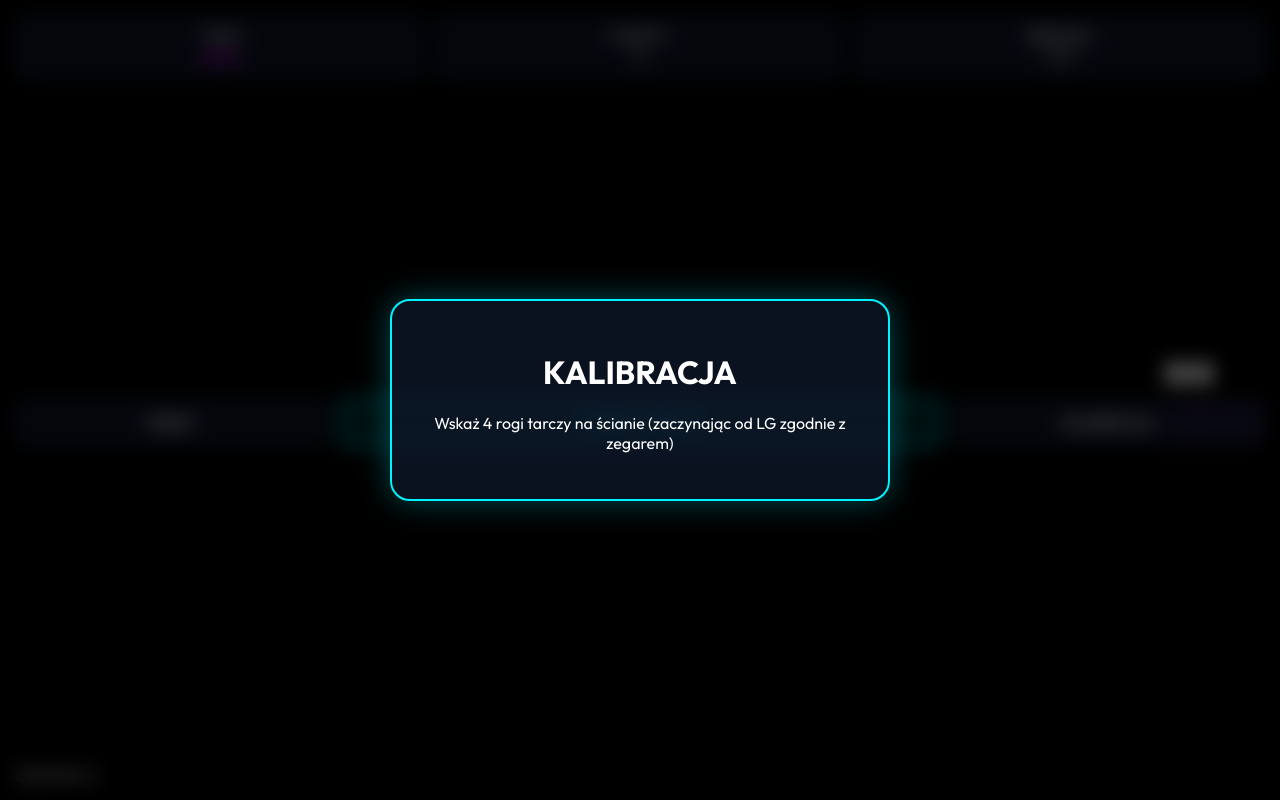
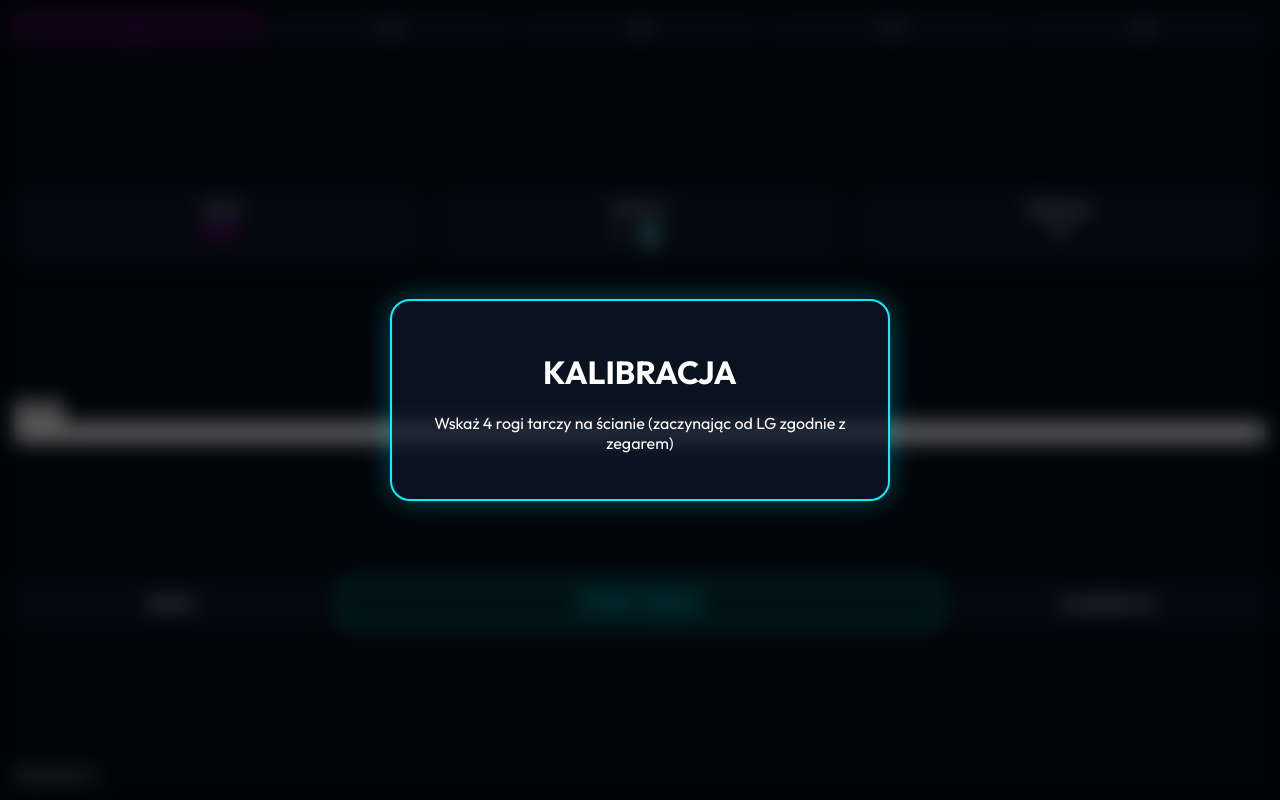
Before and after one commit to LukaszDabros/Antigravity, a PHP site: page / in a window 1280 px wide. Run offline with PHP 8.4, Linux system fonts and the light colour scheme.

Commit message:
Feature: 5-Player System, Player Initials, and Session-only Reset

```diff
--- a/virtual-shooting-range-mobile/app.js
+++ b/virtual-shooting-range-mobile/app.js
@@ -25,14 +25,20 @@ let state = {
     isCalibrating: true,
     calibrationStep: 0,
     corners: [], // [tl, tr, br, bl]
-    score: 0,
-    shots: 0,
-    sessionShots: 0,
-    sessionScore: 0,
     isArmed: true,
     threshold: 230,
     lastShotTime: 0,
     zoom: 1.0,
+
+    // Gracze
+    players: [
+        { name: "Gracz 1", score: 0, shots: 0, hits: [] },
+        { name: "Gracz 2", score: 0, shots: 0, hits: [] },
+        { name: "Gracz 3", score: 0, shots: 0, hits: [] },
+        { name: "Gracz 4", score: 0, shots: 0, hits: [] },
+        { name: "Gracz 5", score: 0, shots: 0, hits: [] }
+    ],
+    activePlayer: 0,
 
     // Sesje
     mode: 'FREE', // FREE, PRECISION, SPEED
@@ -50,6 +56,8 @@ let state = {
 function loadSettings() {
     const saved = localStorage.getItem('laser_range_calib');
     const savedZoom = localStorage.getItem('laser_range_zoom');
+    const savedPlayers = localStorage.getItem('laser_range_players');
+
     if (saved) {
         state.corners = JSON.parse(saved);
         state.isCalibrating = false;
@@ -60,6 +68,10 @@ function loadSettings() {
     if (savedZoom) {
         state.zoom = parseFloat(savedZoom);
         applyZoom();
+    }
+    if (savedPlayers) {
+        state.players = JSON.parse(savedPlayers);
+        updatePlayerButtons();
     }
 }
 
@@ -135,22 +147,59 @@ function calculateScore(x, y) {
     return 0;
 }
 
-// 3. Punktacja i Sesje
+// 3. Zarządzanie Graczami
+function updatePlayerButtons() {
+    const btns = document.querySelectorAll('.player-btn');
+    btns.forEach((btn, i) => {
+        const p = state.players[i];
+        // Inicjał z imienia (np. "Adam" -> "1. A")
+        const initial = p.name ? p.name.charAt(0).toUpperCase() : '?';
+        btn.innerText = `${i+1}. ${initial}`;
+        btn.classList.toggle('active', i === state.activePlayer);
+
+        // Zdarzenia dla przycisków graczy
+        btn.onclick = () => switchPlayer(i);
+
+        // Długie naciśnięcie dla edycji imienia
+        let timer;
+        btn.onmousedown = btn.ontouchstart = () => {
+            timer = setTimeout(() => editPlayerName(i), 800);
+        };
+        btn.onmouseup = btn.ontouchend = () => clearTimeout(timer);
+    });
+}
+
+function switchPlayer(index) {
+    if (state.sessionState === 'ACTIVE') return alert("Zakończ sesję przed zmianą gracza!");
+    state.activePlayer = index;
+    updatePlayerButtons();
+    updateUI();
+    drawTarget();
+    if(navigator.vibrate) navigator.vibrate(20);
+}
+
+function editPlayerName(index) {
+    const newName = prompt("Wpisz imię zawodnika:", state.players[index].name);
+    if (newName && newName.trim().length > 0) {
+        state.players[index].name = newName.trim();
+        localStorage.setItem('laser_range_players', JSON.stringify(state.players));
+        updatePlayerButtons();
+    }
+}
+
+// 4. Punktacja i Sesje
 function processShot(x, y) {
     if (Date.now() - state.lastShotTime < 400) return;
-
-    // Jeśli sesja jest aktywna, sprawdzamy warunki
     if (state.sessionState !== 'ACTIVE' && state.mode !== 'FREE') return;
 
     const points = calculateScore(x, y);
     if (points === 0) return;
 
-    state.shots++;
-    state.score += points;
-
-    // Statystyki sesji
-    state.sessionShots++;
-    state.sessionScore += points;
+    // Dodanie trefienia do aktywnego gracza
+    const p = state.players[state.activePlayer];
+    p.shots++;
+    p.score += points;
+    p.hits.push({ x, y, points, time: Date.now() });
 
     updateUI();
     shotSound.currentTime = 0;
@@ -158,25 +207,37 @@ function processShot(x, y) {
     drawHit(x, y);
     state.lastShotTime = Date.now();
 
-    // Koniec sesji "Precyzja"
-    if (state.mode === 'PRECISION' && state.sessionShots >= 10) {
+    if (state.mode === 'PRECISION' && p.shots >= 10) {
         endSession();
     }
 }
 
 function updateUI() {
-    scoreEl.innerText = state.score;
-    avgValEl.innerText = state.shots > 0 ? (state.score / state.shots).toFixed(1) : "0.0";
+    const p = state.players[state.activePlayer];
+    scoreEl.innerText = p.score;
+    avgValEl.innerText = p.shots > 0 ? (p.score / p.shots).toFixed(1) : "0.0";
     modeValEl.innerText = state.mode;
+    lastValEl.innerText = p.hits.length > 0 ? p.hits[p.hits.length - 1].points : "0";
 }
 
-// Tryby treningowe
-document.getElementById('mode-toggle').onclick = () => {
+document.getElementById('mode-selector').onclick = () => {
     const modes = ['FREE', 'PRECISION', 'SPEED'];
     let idx = modes.indexOf(state.mode);
     state.mode = modes[(idx + 1) % modes.length];
     updateUI();
-    if(navigator.vibrate) navigator.vibrate(20);
+    if(navigator.vibrate) navigator.vibrate(30);
+};
+
+document.getElementById('reset-session-btn').onclick = () => {
+    if (confirm("Wyczyścić tarcze i wyniki tylko dla tego gracza?")) {
+        const p = state.players[state.activePlayer];
+        p.score = 0;
+        p.shots = 0;
+        p.hits = [];
+        updateUI();
+        drawTarget();
+        if(navigator.vibrate) navigator.vibrate(50);
+    }
 };
 
 document.getElementById('start-session-btn').onclick = startSession;
@@ -185,8 +246,14 @@ function startSession() {
     if (state.isCalibrating) return alert("Najpierw skalibruj tarczę!");
 
     state.sessionState = 'COUNTDOWN';
-    state.sessionScore = 0;
-    state.sessionShots = 0;
+    // Czyścimy wyniki sesji dla aktywnego gracza jeśli tryb tego wymaga
+    const p = state.players[state.activePlayer];
+    if (state.mode !== 'FREE') {
+        p.score = 0;
+        p.shots = 0;
+        p.hits = [];
+    }
+
     uiCtx.clearRect(0, 0, uiCanvas.width, uiCanvas.height);
     drawTarget();
 
@@ -224,9 +291,10 @@ function startSpeedTimer() {
 
 function endSession() {
     state.sessionState = 'IDLE';
-    resScoreEl.innerText = state.sessionScore;
-    resShotsEl.innerText = state.sessionShots;
-    resAvgEl.innerText = state.sessionShots > 0 ? (state.sessionScore / state.sessionShots).toFixed(1) : "0.0";
+    const p = state.players[state.activePlayer];
+    resScoreEl.innerText = p.score;
+    resShotsEl.innerText = p.shots;
+    resAvgEl.innerText = p.shots > 0 ? (p.score / p.shots).toFixed(1) : "0.0";
     resultModal.classList.add('active');
 }
 
@@ -253,6 +321,10 @@ function drawTarget() {
         uiCtx.strokeStyle = (10-i) >= 7 ? 'rgba(0, 243, 255, 0.4)' : 'rgba(255, 255, 255, 0.1)';
         uiCtx.stroke();
     });
+
+    // Rysowanie trafień aktywnego gracza
+    const p = state.players[state.activePlayer];
+    p.hits.forEach(hit => drawHit(hit.x, hit.y));
 
     uiCtx.strokeStyle = 'cyan';
     uiCtx.lineWidth = 2;
@@ -402,4 +474,6 @@ window.addEventListener('touchmove', (e) => { e.preventDefault(); doDrag(e.touch
 window.addEventListener('mouseup', stopDrag);
 window.addEventListener('touchend', stopDrag);
 
+// Inicjalizacja przycisków na starcie
+updatePlayerButtons();
 initCamera();
--- a/virtual-shooting-range-mobile/index.html
+++ b/virtual-shooting-range-mobile/index.html
@@ -9,23 +9,35 @@
 </head>
 <body class="cyber-theme">
     <div id="app">
-        <!-- Warstwa tła (Kamera) -->
+        <!-- Podgląd wideo i celownik -->
         <div class="video-container">
             <video id="camera-feed" autoplay playsinline muted></video>
-            <canvas id="detection-canvas"></canvas> <!-- Ukryty do analizy -->
-            <canvas id="ui-canvas"></canvas> <!-- Widoczna tarcza i trafienia -->
+            <canvas id="detection-canvas"></canvas>
+            <canvas id="ui-canvas"></canvas>
         </div>
 
         <!-- Nakładka UI (HUD) -->
         <div id="hud" class="flex-column">
+            <!-- Pasek Graczy -->
+            <div id="players-bar" class="flex-row">
+                <button class="player-btn active" data-id="0">1. P</button>
+                <button class="player-btn" data-id="1">2. P</button>
+                <button class="player-btn" data-id="2">3. P</button>
+                <button class="player-btn" data-id="3">4. P</button>
+                <button class="player-btn" data-id="4">5. P</button>
+            </div>
+
             <div class="top-bar flex-row">
-                <div class="stat-box">
+                <div class="stat-box" id="mode-selector">
                     <span class="label">TRYB</span>
                     <span id="mode-val" class="value small">FREE</span>
                 </div>
                 <div class="stat-box">
                     <span class="label">PUNKTY</span>
-                    <span id="score-val" class="value">0</span>
+                    <div class="flex-row stat-row">
+                        <span id="score-val" class="value">0</span>
+                        <button id="reset-session-btn" title="Resetuj wyniki gracza">🗑️</button>
+                    </div>
                 </div>
                 <div class="stat-box">
                     <span class="label">ŚREDNIA</span>
--- a/virtual-shooting-range-mobile/style.css
+++ b/virtual-shooting-range-mobile/style.css
@@ -102,35 +102,50 @@ body, html {
     color: var(--neon-pink);
 }
 
-/* Wideo z dopasowaniem */
-#camera-feed {
+/* Pasek Graczy */
+#players-bar {
     width: 100%;
-    height: 100%;
-    object-fit: contain; /* Gwarantuje widoczność CAŁEGO kadru bez ucinania */
-    background: black;
-    transition: transform 0.3s ease;
-}
-
-/* Boczny panel sterowania */
-.side-controls {
-    position: absolute;
-    right: 15px;
-    top: 50%;
-    transform: translateY(-50%);
-    gap: 20px;
+    margin-bottom: 10px;
+    gap: 8px;
     pointer-events: auto;
 }
 
-.mode-btn {
+.player-btn {
     background: var(--glass-bg);
-    border: 1px solid var(--neon-pink);
-    color: var(--neon-pink);
-    padding: 10px;
+    border: 1px solid var(--glass-border);
+    color: white;
+    flex: 1;
+    padding: 6px 2px;
     border-radius: 8px;
     font-size: 0.7rem;
     font-weight: 700;
-    letter-spacing: 1px;
-    text-transform: uppercase;
+    transition: 0.2s;
+}
+
+.player-btn.active {
+    border-color: var(--neon-pink);
+    color: var(--neon-pink);
+    box-shadow: 0 0 10px rgba(255, 0, 255, 0.3);
+    background: rgba(255, 0, 255, 0.1);
+}
+
+.stat-row {
+    align-items: center;
+    gap: 10px;
+}
+
+#reset-session-btn {
+    background: none;
+    border: none;
+    font-size: 1.2rem;
+    cursor: pointer;
+    filter: drop-shadow(0 0 5px var(--neon-blue));
+    padding: 5px;
+    transition: transform 0.2s;
+}
+
+#reset-session-btn:active {
+    transform: scale(0.8);
 }
 
 /* Nakładki (Overlays) */
```
